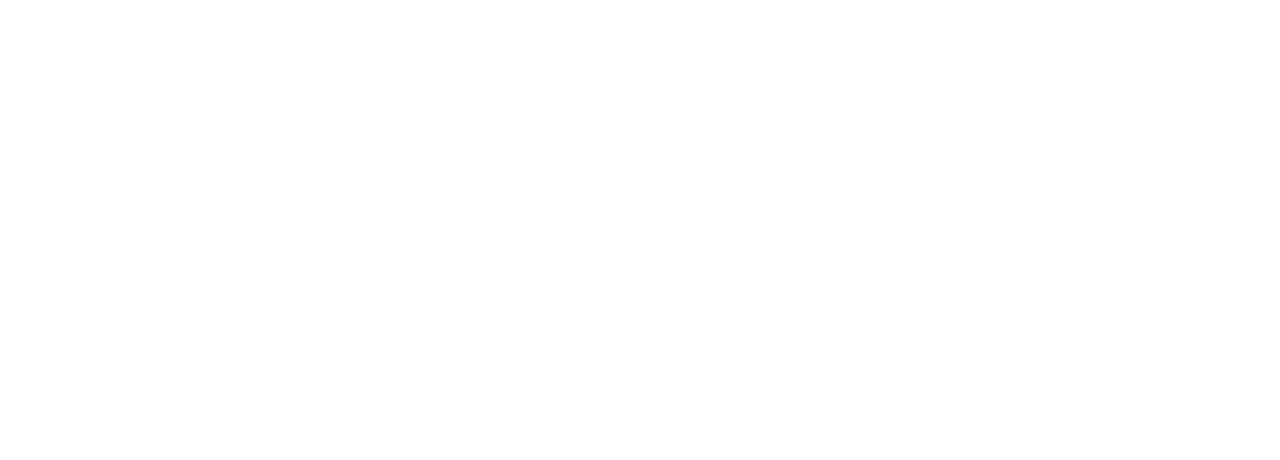
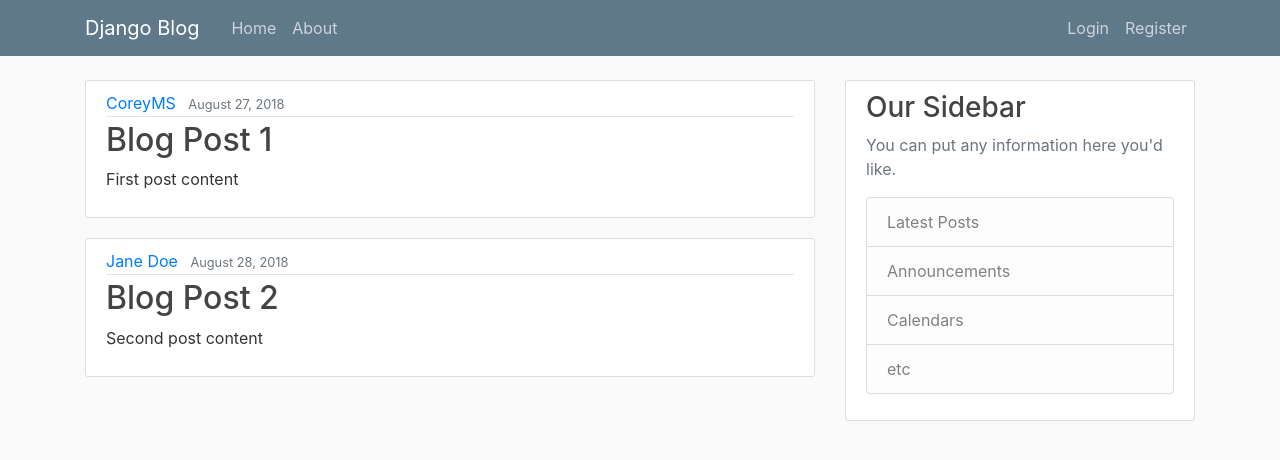
Before and after one commit to Cetins/django_project, a Django app: page / in a window 1280 px wide. Before the commit the part shown is empty. Shown: the top 460 px of the page. Run offline with Django 3.2, Linux system fonts and the light colour scheme; some libraries are stand-ins or nearby versions.

Commit message:
bootstrap has been added

```diff
--- /dev/null
+++ b/blog/static/blog/main.css
@@ -0,0 +1,84 @@
+body {
+    background: #fafafa;
+    color: #333333;
+    margin-top: 5rem;
+  }
+
+  h1, h2, h3, h4, h5, h6 {
+    color: #444444;
+  }
+
+  ul {
+    margin: 0;
+  }
+
+  .bg-steel {
+    background-color: #5f788a;
+  }
+
+  .site-header .navbar-nav .nav-link {
+    color: #cbd5db;
+  }
+
+  .site-header .navbar-nav .nav-link:hover {
+    color: #ffffff;
+  }
+
+  .site-header .navbar-nav .nav-link.active {
+    font-weight: 500;
+  }
+
+  .content-section {
+    background: #ffffff;
+    padding: 10px 20px;
+    border: 1px solid #dddddd;
+    border-radius: 3px;
+    margin-bottom: 20px;
+  }
+
+  .article-title {
+    color: #444444;
+  }
+
+  a.article-title:hover {
+    color: #428bca;
+    text-decoration: none;
+  }
+
+  .article-content {
+    white-space: pre-line;
+  }
+
+  .article-img {
+    height: 65px;
+    width: 65px;
+    margin-right: 16px;
+  }
+
+  .article-metadata {
+    padding-bottom: 1px;
+    margin-bottom: 4px;
+    border-bottom: 1px solid #e3e3e3
+  }
+
+  .article-metadata a:hover {
+    color: #333;
+    text-decoration: none;
+  }
+
+  .article-svg {
+    width: 25px;
+    height: 25px;
+    vertical-align: middle;
+  }
+
+  .account-img {
+    height: 125px;
+    width: 125px;
+    margin-right: 20px;
+    margin-bottom: 16px;
+  }
+
+  .account-heading {
+    font-size: 2.5rem;
+  }
--- /dev/null
+++ b/blog/templates/blog/base.html
@@ -0,0 +1,69 @@
+{% load static %}
+<!DOCTYPE html>
+<html lang="en">
+<head>
+    <!-- Required meta tags -->
+    <meta charset="UTF-8">
+    <meta http-equiv="X-UA-Compatible" content="IE=edge">
+    <meta name="viewport" content="width=device-width, initial-scale=1.0">
+    <!-- Bootstrap CSS -->
+    <link rel="stylesheet" href="https://maxcdn.bootstrapcdn.com/bootstrap/4.0.0/css/bootstrap.min.css" integrity="sha384-Gn5384xqQ1aoWXA+058RXPxPg6fy4IWvTNh0E263XmFcJlSAwiGgFAW/dAiS6JXm" crossorigin="anonymous">
+
+    <link rel="stylesheet" type="text/css" href="{% static 'blog/main.css' %}">
+
+    {% if title %}
+        <title>Django Blog - {{ title }}</title>
+    {% else %}
+        <title>Django Blog</title>
+    {% endif %}
+</head>
+<body>
+    <header class="site-header">
+        <nav class="navbar navbar-expand-md navbar-dark bg-steel fixed-top">
+            <div class="container">
+                <a class="navbar-brand mr-4" href="{% url 'blog-home' %}">Django Blog</a>
+                <button class="navbar-toggler" type="button" data-toggle="collapse" data-target="#navbarToggle" aria-controls="navbarToggle" aria-expanded="false" aria-label="Toggle navigation">
+                <span class="navbar-toggler-icon"></span>
+                </button>
+                <div class="collapse navbar-collapse" id="navbarToggle">
+                    <div class="navbar-nav mr-auto">
+                        <a class="nav-item nav-link" href="{% url 'blog-home' %}">Home</a>
+                        <a class="nav-item nav-link" href="{% url 'blog-about' %}">About</a>
+                    </div>
+                    <!-- Navbar Right Side -->
+                    <div class="navbar-nav">
+                        <a class="nav-item nav-link" href="#">Login</a>
+                        <a class="nav-item nav-link" href="#">Register</a>
+                    </div>
+                </div>
+            </div>
+        </nav>
+    </header>
+    <main role="main" class="container">
+        <div class="row">
+            <div class="col-md-8">
+                {% block content %}{% endblock %}
+            </div>
+            <div class="col-md-4">
+                <div class="content-section">
+                <h3>Our Sidebar</h3>
+                <p class='text-muted'>You can put any information here you'd like.
+                    <ul class="list-group">
+                        <li class="list-group-item list-group-item-light">Latest Posts</li>
+                        <li class="list-group-item list-group-item-light">Announcements</li>
+                        <li class="list-group-item list-group-item-light">Calendars</li>
+                        <li class="list-group-item list-group-item-light">etc</li>
+                    </ul>
+                </p>
+                </div>
+            </div>
+        </div>
+    </main>
+
+    <!-- Optional JavaScript -->
+    <!-- jQuery first, then Popper.js, then Bootstrap JS -->
+    <script src="https://code.jquery.com/jquery-3.2.1.slim.min.js" integrity="sha384-KJ3o2DKtIkvYIK3UENzmM7KCkRr/rE9/Qpg6aAZGJwFDMVNA/GpGFF93hXpG5KkN" crossorigin="anonymous"></script>
+    <script src="https://cdnjs.cloudflare.com/ajax/libs/popper.js/1.12.9/umd/popper.min.js" integrity="sha384-ApNbgh9B+Y1QKtv3Rn7W3mgPxhU9K/ScQsAP7hUibX39j7fakFPskvXusvfa0b4Q" crossorigin="anonymous"></script>
+    <script src="https://maxcdn.bootstrapcdn.com/bootstrap/4.0.0/js/bootstrap.min.js" integrity="sha384-JZR6Spejh4U02d8jOt6vLEHfe/JQGiRRSQQxSfFWpi1MquVdAyjUar5+76PVCmYl" crossorigin="anonymous"></script>
+</body>
+</html>
--- a/blog/templates/blog/home.html
+++ b/blog/templates/blog/home.html
@@ -1,16 +1,16 @@
-<!DOCTYPE html>
-<html lang="en">
-<head>
-    <meta charset="UTF-8">
-    <meta http-equiv="X-UA-Compatible" content="IE=edge">
-    <meta name="viewport" content="width=device-width, initial-scale=1.0">
-    <title></title>
-</head>
-<body>
+{% extends "blog/base.html" %}
+
+{% block content%}
     {% for post in posts %}
-        <h1>{{ post.title }}</h1>
-        <p>By {{ post.author }} on {{ post.date_posted }}</p>
-        <p>{{ post.content }}</p>
+        <article class="media content-section">
+            <div class="media-body">
+                <div class="article-metadata">
+                    <a class="mr-2" href="#">{{ post.author }}</a>
+                    <small class="text-muted">{{ post.date_posted }}</small>
+                </div>
+                <h2><a class="article-title" href="#">{{ post.title }}</a></h2>
+                <p class="article-content">{{ post.content }}</p>
+            </div>
+        </article>
     {% endfor %}
-</body>
-</html>
+{% endblock content %}
--- a/blog/views.py
+++ b/blog/views.py
@@ -8,7 +8,7 @@
         'date_posted': 'August 27, 2018'
     },
     {
-        'author': 'JAne Doe',
+        'author': 'Jane Doe',
         'title': 'Blog Post 2',
         'content': 'Second post content',
         'date_posted': 'August 28, 2018'
@@ -19,7 +19,7 @@
     context = {
         'posts': posts
     }
-    return render(request, 'blog/home.html')
+    return render(request, 'blog/home.html', context)
 
 def about(request):
-    return render(request, 'blog/about.html')
+    return render(request, 'blog/about.html', {'title': 'About'})
```
Also changed, not shown: blog/templates/blog/about.html (+4 -11 lines).
